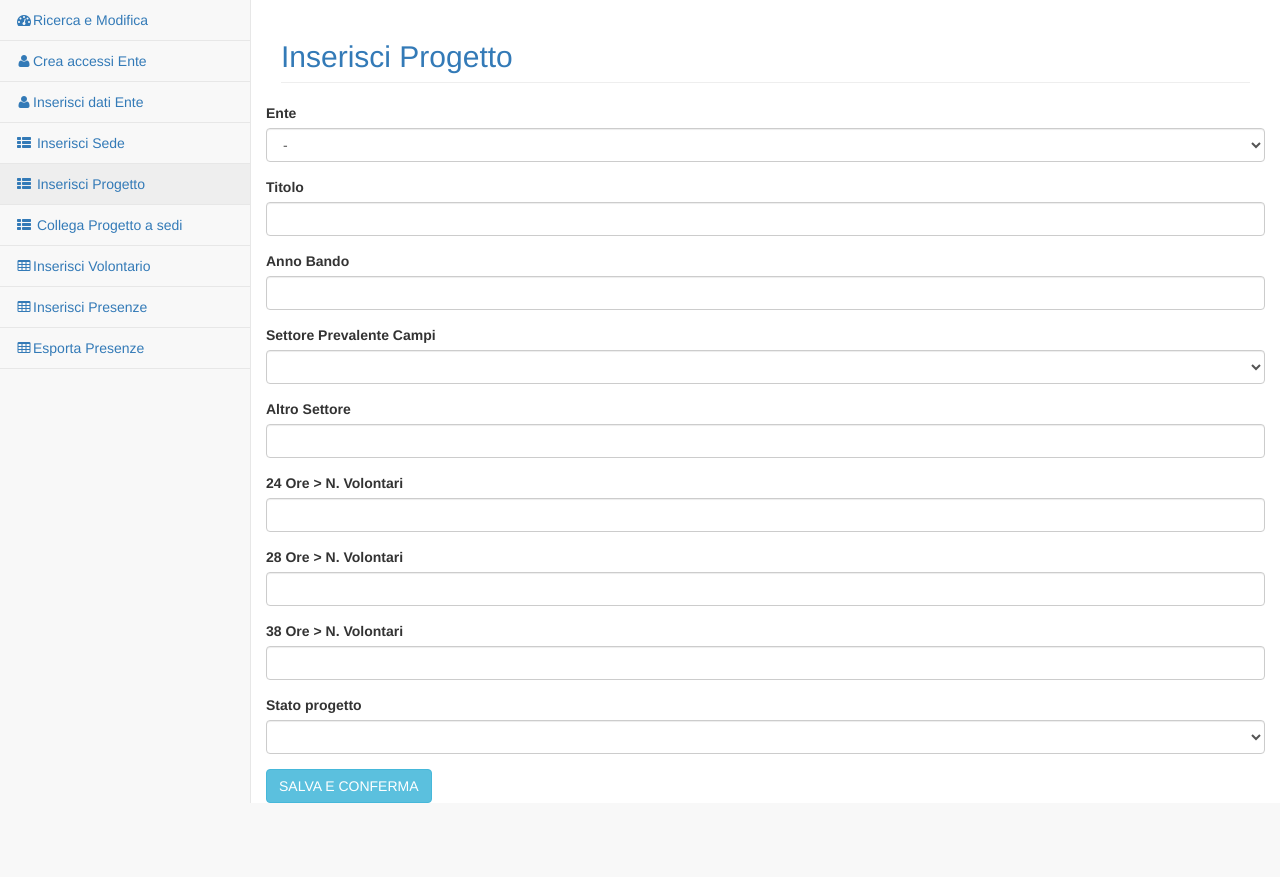
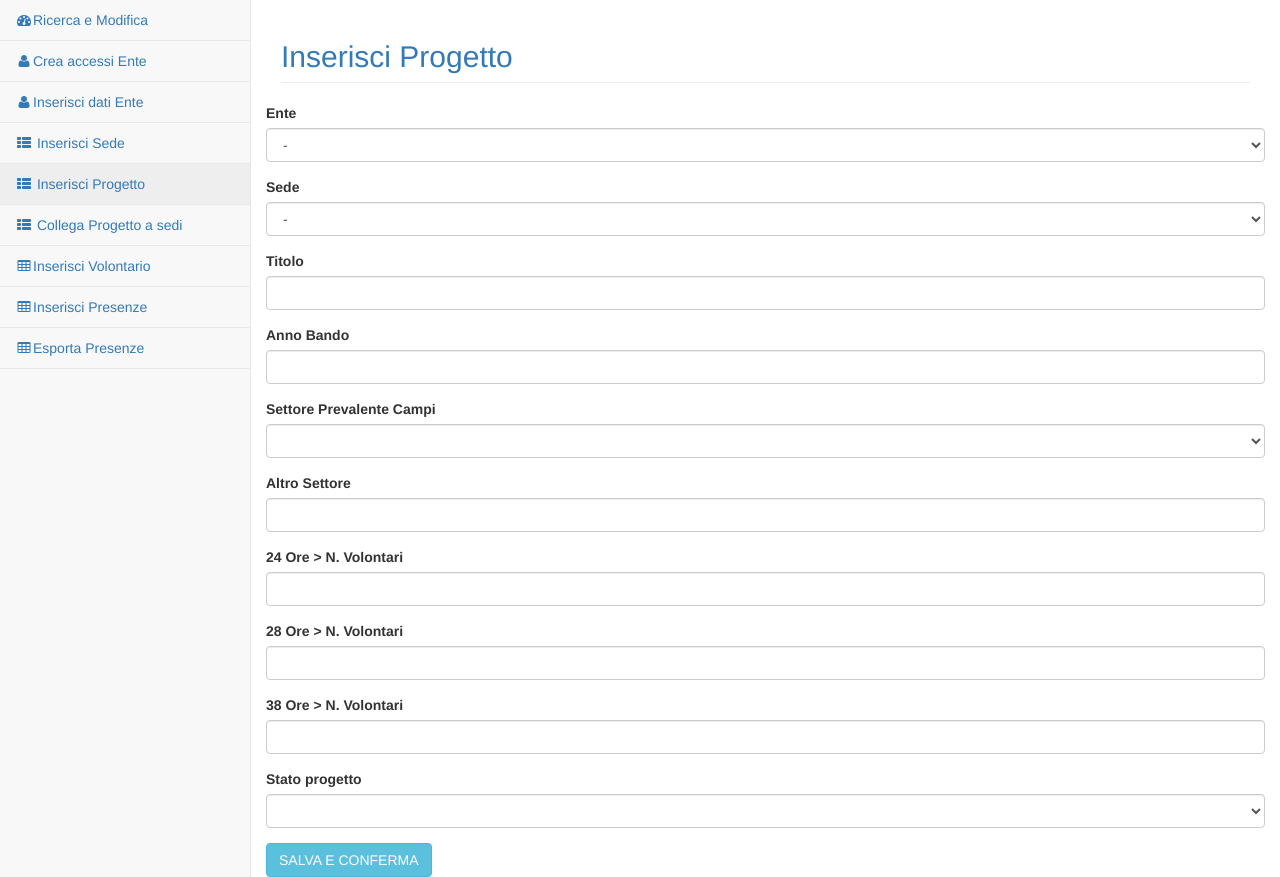
Before and after one commit to ferry1989/progettoCooperative, a PHP site: page /site/inserisciProgetto.php in a window 1280 px wide. Shown: the part 51-928 px from the top of the page. Before the commit the page ends 854 px from the top, so only its background shows below. Run offline with PHP 8.4, Linux system fonts and the light colour scheme; the visitor is signed in with stand-in values (Sample User, id 1); data that the repository does not hold is empty.

Commit message:
modifiche

```diff
--- a/script/insert_progetto.php
+++ b/script/insert_progetto.php
@@ -18,7 +18,6 @@
 			$sett28 = trim(mysqli_real_escape_string($con, $progetto['28sett']));
 			$sett36 = trim(mysqli_real_escape_string($con, $progetto['36sett']));
 			$sedidiattuazione = trim(mysqli_real_escape_string($con, $progetto['id_sede']));
-
 			$titolo = mysqli_real_escape_string($con, $progetto['titolo']);
 
  			$verificaProgetto = "SELECT titolo FROM progetto where titolo='$titolo'";
--- a/site/inserisciProgetto.php
+++ b/site/inserisciProgetto.php
@@ -62,6 +62,13 @@
 					<div class="form-group">
 						<label for="exampleFormControlSelect3">Ente</label>
 						<select class="form-control" id="seleziona_enti" name="id_ente">
+							<option value="-1">-</option>
+						</select>
+					</div>
+
+					<div class="form-group">
+						<label for="exampleFormControlSelect3">Sede</label>
+						<select class="form-control" id="seleziona_sedi" name="id_sede">
 							<option value="-1">-</option>
 						</select>
 					</div>
```
